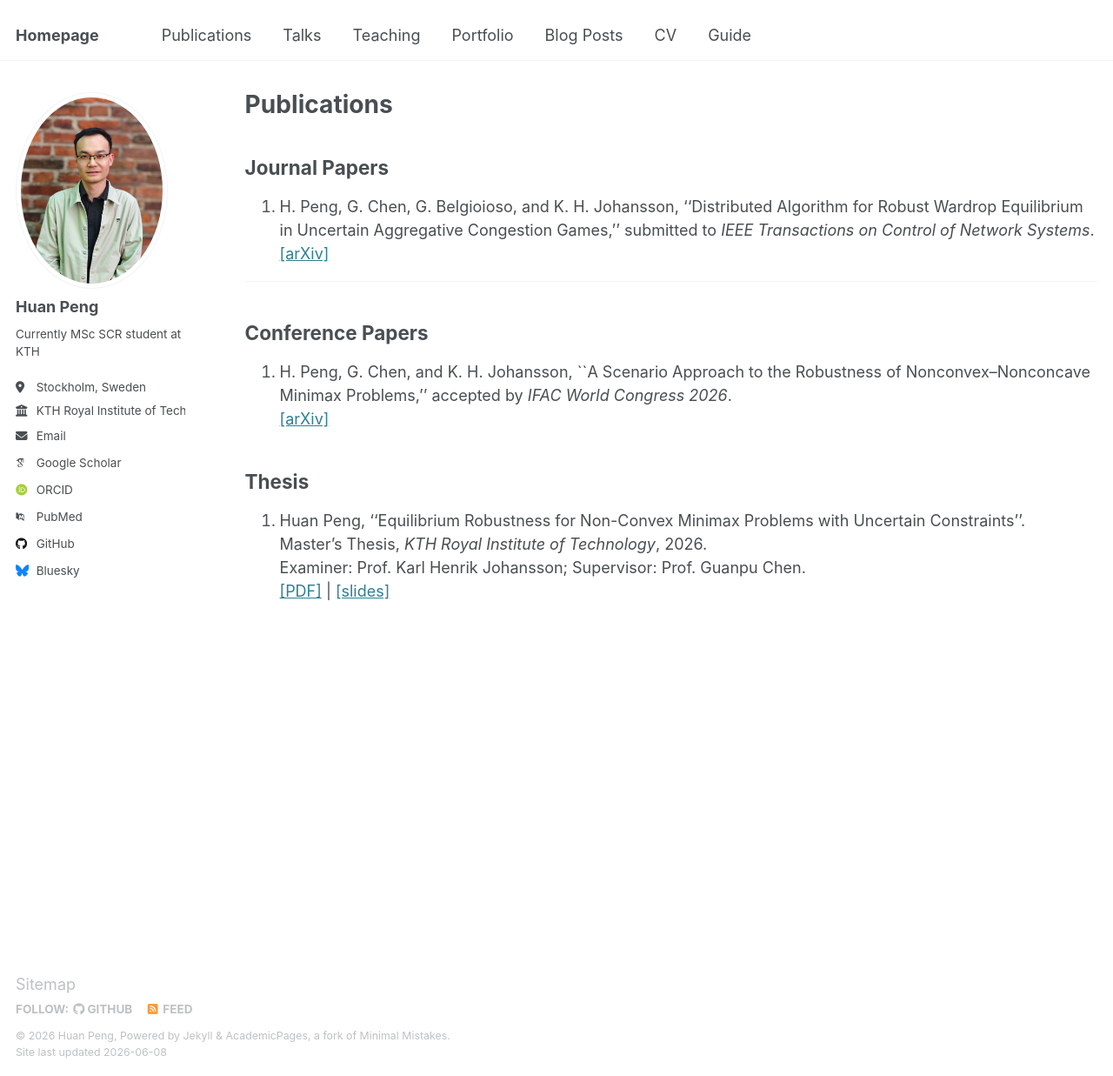
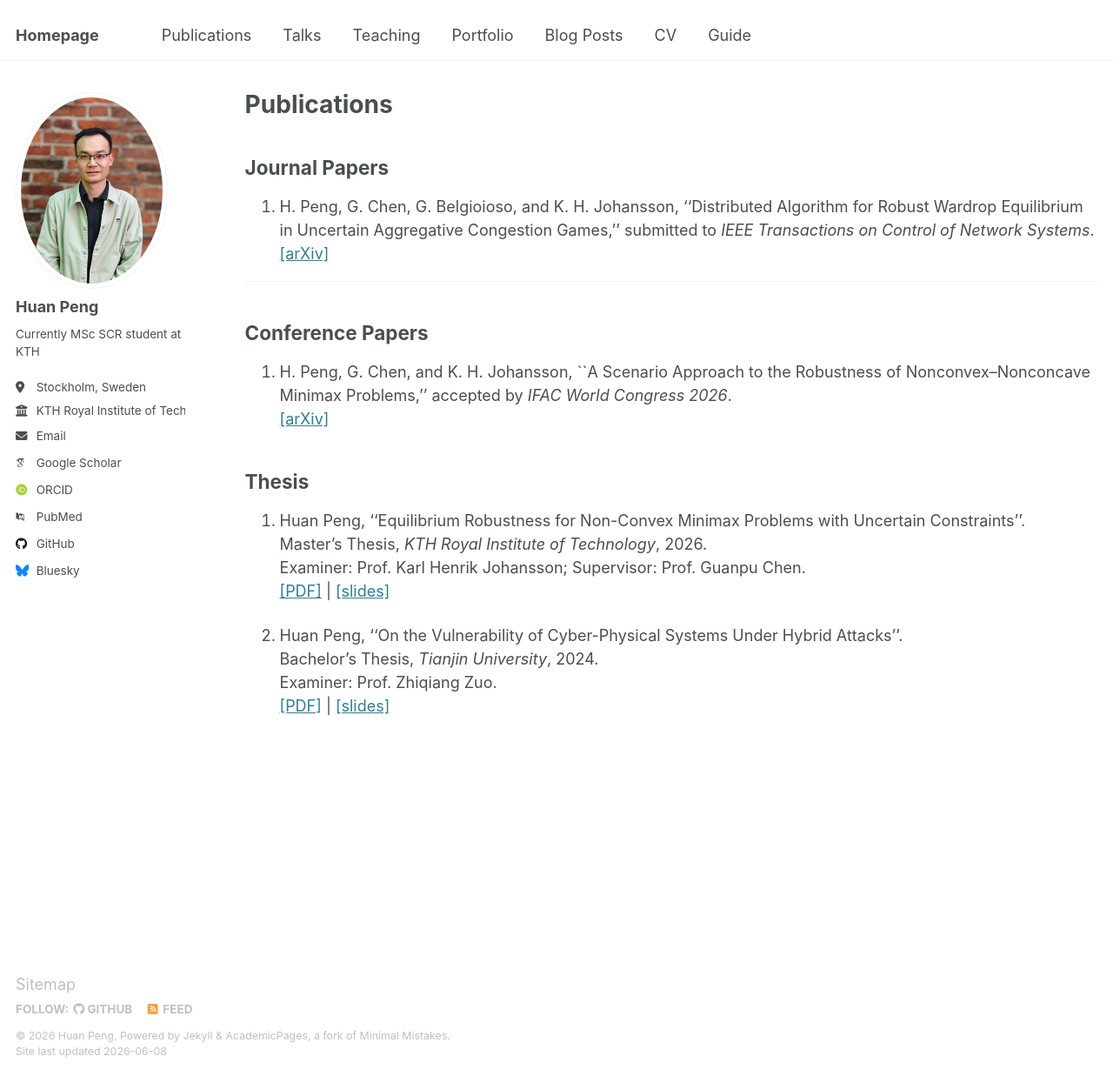
Before and after one commit to huanpen/huanpeng, a Jekyll site: the page built from _pages/publications.md, in a window 1280 px wide and 1237 px high. Shown: the whole window at 87% size. Built offline with Jekyll 4.4.1, drawn with Linux system fonts in a browser that asks for light colours; some web fonts are replaced.

Commit message:
Update publications.md
Signed-off-by: Huan Peng <huanp@kth.se>

```diff
--- a/_pages/publications.md
+++ b/_pages/publications.md
@@ -30,4 +30,9 @@ author_profile: true
 1. Huan Peng, ''Equilibrium Robustness for Non-Convex Minimax Problems with Uncertain Constraints''.<br>
    Master's Thesis, *KTH Royal Institute of Technology*, 2026. <br>
    Examiner: Prof. Karl Henrik Johansson; Supervisor: Prof. Guanpu Chen.<br>
+   [[PDF]](/huanpeng/files/msc_thesis.pdf) | [[slides]](/huanpeng/files/msc_thesis_slides.pdf)
+
+2. Huan Peng, ''On the Vulnerability of Cyber-Physical Systems Under Hybrid Attacks''.<br>
+   Bachelor's Thesis, *Tianjin University*, 2024. <br>
+   Examiner: Prof. Zhiqiang Zuo.<br>
    [[PDF]](/files/msc_thesis.pdf) | [[slides]](/files/msc_thesis_slides.pdf)
```
